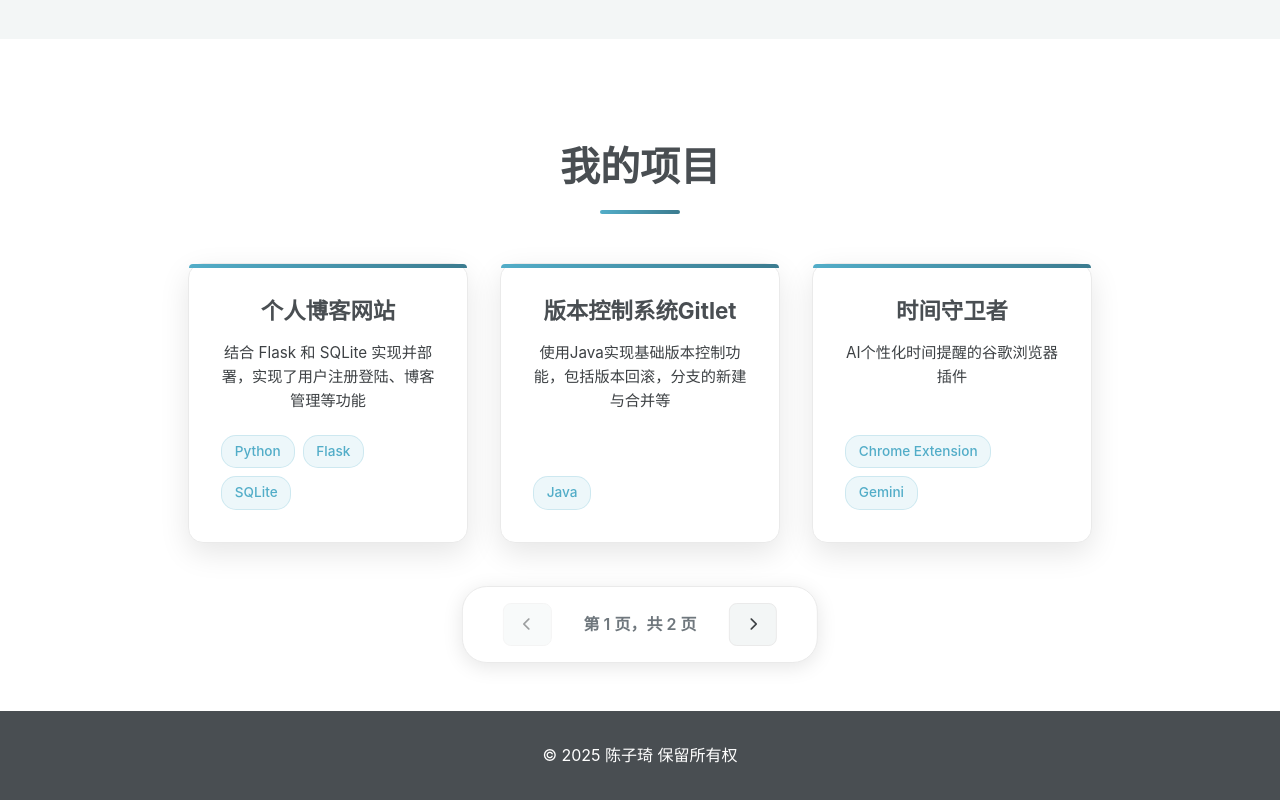
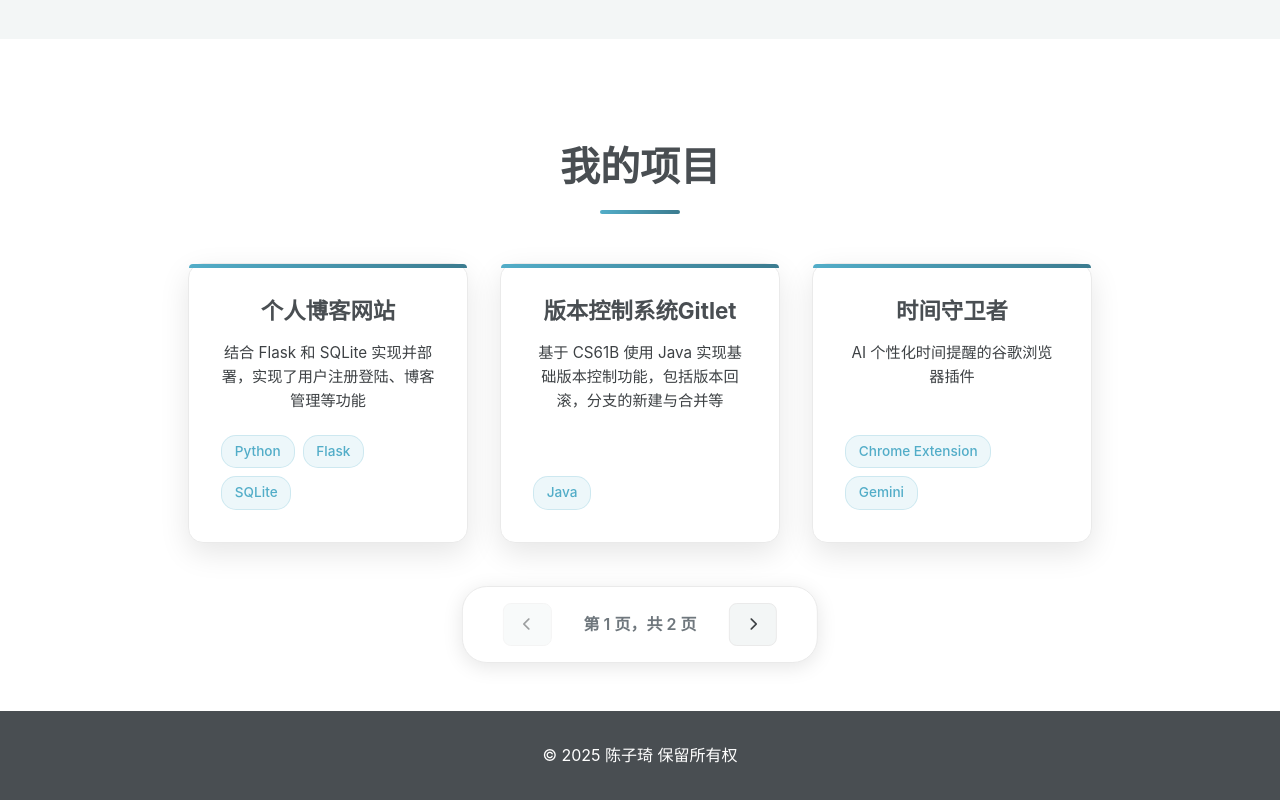
Before and after one commit to Ghost04718/Vervel-Personal-Website, a plain HTML site: page about.html in a window 1280 px wide. Shown: the part 2422-3222 px from the top of the page. Drawn offline with Linux system fonts and the light colour scheme.

Commit message:
Update about

```diff
--- a/about.html
+++ b/about.html
@@ -181,7 +181,7 @@
             <div class="project-front">
               <div>
                 <h3 class="project-title">版本控制系统Gitlet</h3>
-                <p class="project-description">使用Java实现基础版本控制功能，包括版本回滚，分支的新建与合并等</p>
+                <p class="project-description">基于 CS61B 使用 Java 实现基础版本控制功能，包括版本回滚，分支的新建与合并等</p>
               </div>
               <div class="project-tech">
                 <span class="tech-tag">Java</span>
@@ -206,7 +206,7 @@
             <div class="project-front">
               <div>
                 <h3 class="project-title">时间守卫者</h3>
-                <p class="project-description">AI个性化时间提醒的谷歌浏览器插件</p>
+                <p class="project-description">AI 个性化时间提醒的谷歌浏览器插件</p>
               </div>
               <div class="project-tech">
                 <span class="tech-tag">Chrome Extension</span>
@@ -232,7 +232,7 @@
             <div class="project-front">
               <div>
                 <h3 class="project-title">每日新闻简报</h3>
-                <p class="project-description">利用 AI 生成最新新闻简报的Obsidian插件</p>
+                <p class="project-description">利用 AI 生成最新新闻简报的 Obsidian 插件</p>
               </div>
               <div class="project-tech">
                 <span class="tech-tag">Obsidian</span>
```
